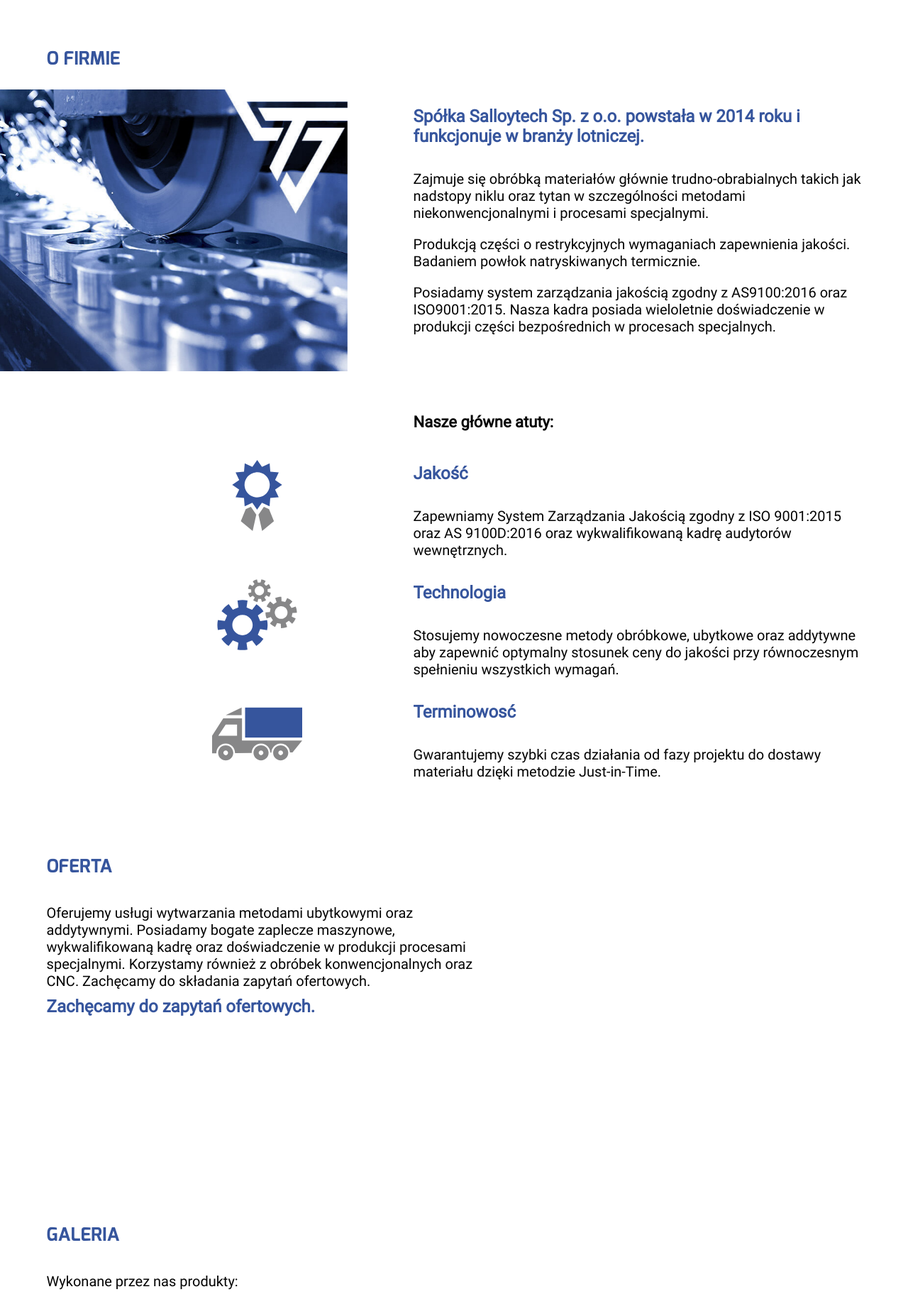
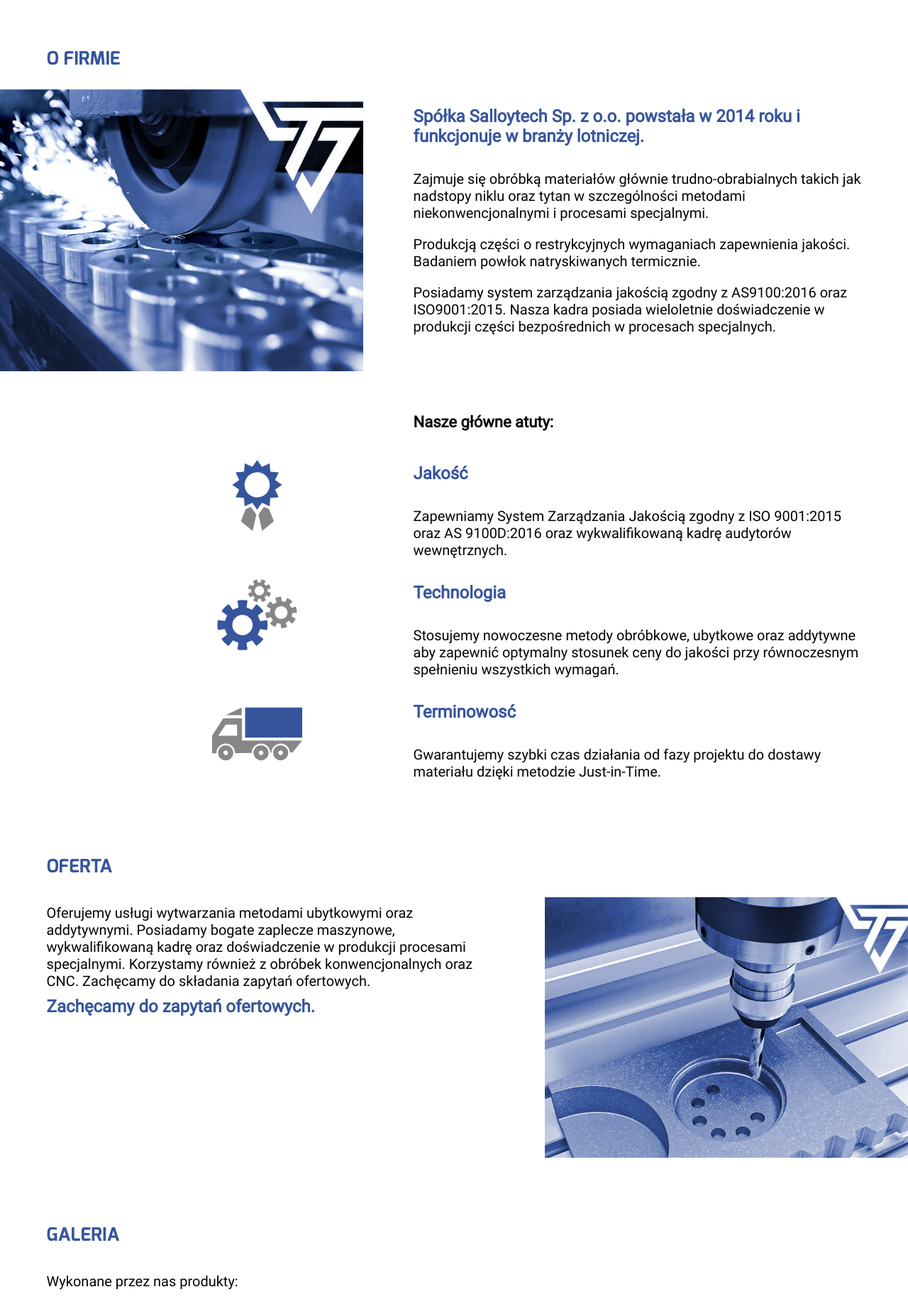
Before and after one commit to BocianAJ/salloytech, a plain HTML site: page index.html in a window 1280 px wide. Shown: the part 581-2411 px from the top of the page at 71% size. Drawn offline with Linux system fonts and the light colour scheme.

Commit message:
animation

```diff
--- a/index.html
+++ b/index.html
@@ -131,30 +131,8 @@
 </div>
 <script>
 var el = document.getElementsByClassName("animation-box")[0];
-function isElementInViewport (el) {
-    var rect = el.getBoundingClientRect();
-    return (
-        rect.top >= 0 &&
-        rect.left >= 0 &&
-        rect.bottom <= (window.innerHeight || document.documentElement.clientHeight) &&
-        rect.right <= (window.innerWidth || document.documentElement.clientWidth)
-    );
-}
-function onVisibilityChange(el, callback) {
-    var old_visible;
-    return function () {
-        var visible = isElementInViewport(el);
-        if (visible != old_visible) {
-            old_visible = visible;
-            if (typeof callback == 'function') {
-                callback();
-            }
-        }
-    }
-}
-
 var handler = onVisibilityChange(el, function() {
-    document.getElementsByClassName("animation-box")[0].children[1].classList.add("base-position");
+    el.children[1].classList.add("base-position");
 });
 if (window.addEventListener) {
     addEventListener('scroll', handler, false);
@@ -163,6 +141,18 @@
     attachEvent('onscroll', handler);
     attachEvent('onresize', handler);
 }
+
+var el2 = document.getElementsByClassName("animation-box")[1];
+var handler2 = onVisibilityChange2(el2, function() {
+    el2.children[1].classList.add("base-position");
+});
+if (window.addEventListener) {
+    addEventListener('scroll', handler2, false);
+    addEventListener('resize', handler2, false);
+} else if (window.attachEvent)  {
+    attachEvent('onscroll', handler2);
+    attachEvent('onresize', handler2);
+}
 </script>
 </body>
 </html>
--- a/script.js
+++ b/script.js
@@ -8,7 +8,6 @@
 	var currentSlide = document.getElementsByClassName("current-img-slide")[0];
 	var nextSlide = currentSlide.nextElementSibling;
 	if (Boolean(nextSlide) == true && nextSlide.className == "img-slide next-slide") {
-		console.log("hej");
 		nextSlide.className = "current-img-slide";
 		currentSlide.className = "img-slide previous-slide";
 	}
@@ -46,10 +45,45 @@
 }
 
 //slide in animation
-function slideInAnimation() {
-	var animatedElements = document.getElementsByClassName("slidein-animation");
-	var animElemCount = animatedElements.length;
-	for (x = 0; x < animElemCount; x++){
-		animatedElements[x].classList.add("base-position");
-	}
+function isElementInViewport(el) {
+    var rect = el.getBoundingClientRect();
+    return (
+        rect.top >= 0 &&
+        rect.left >= 0 &&
+        rect.bottom <= (window.innerHeight || document.documentElement.clientHeight) &&
+        rect.right <= (window.innerWidth || document.documentElement.clientWidth)
+    );
 }
+function onVisibilityChange(el, callback) {
+    var old_visible;
+    return function () {
+        var visible = isElementInViewport(el);
+        if (visible != old_visible) {
+            old_visible = visible;
+            if (typeof callback == 'function') {
+                callback();
+            }
+        }
+    }
+}
+function isElementInViewport2(el2) {
+    var rect2 = el2.getBoundingClientRect();
+    return (
+        rect2.bottom > 0 &&
+        rect2.right > 0 &&
+        rect2.left < (window.innerWidth || document.documentElement.clientWidth) /* or $(window).width() */ &&
+        rect2.top < (window.innerHeight || document.documentElement.clientHeight) /* or $(window).height() */
+    );
+}
+function onVisibilityChange2(el2, callback2) {
+    var old_visible2;
+    return function () {
+        var visible2 = isElementInViewport2(el2);
+        if (visible2 != old_visible2) {
+            old_visible2 = visible2;
+            if (typeof callback2 == 'function') {
+                callback2();
+            }
+        }
+    }
+}
--- a/style.css
+++ b/style.css
@@ -197,7 +197,7 @@
 	}
 	.script .base-position {
 		transform: translateX(0);
-		transition: transform 5s;
+		transition: transform 1s;
 	}
 /* 2.0 Menu główne */
 	.header-nav {
@@ -358,6 +358,8 @@
 	@media (max-width:551px) {
 		.img-baner {
 			position:relative;
+			min-height: 80vw;
+			clip: rect(0, 100vw, 80vw, 0);
 		}
 		.header-baner {
 			position:absolute;
```
